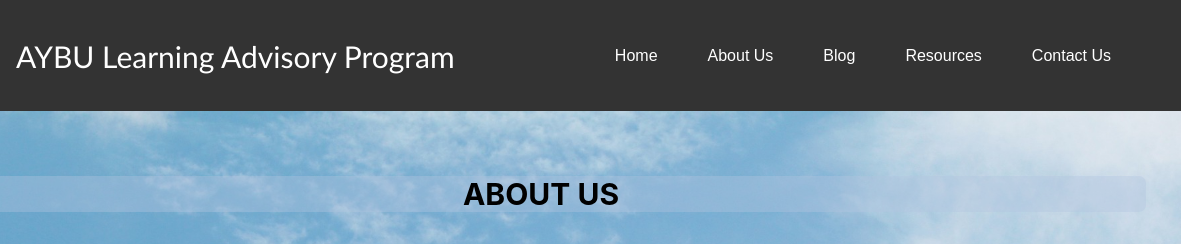
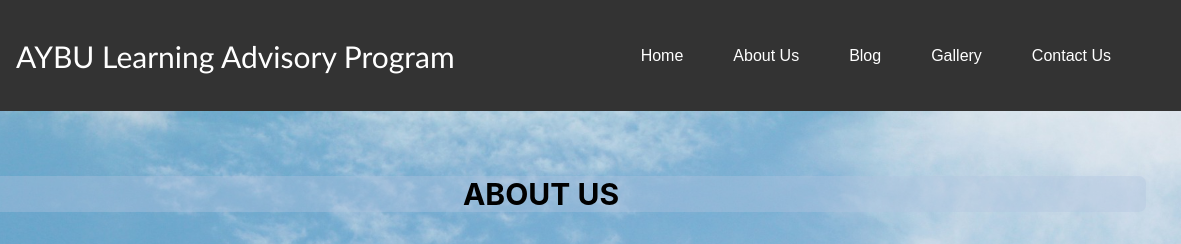
Before and after one commit to leshadya/leshadya.github.io, a plain HTML site: page project/about_us.html in a window 1280 px wide. Shown: the top 244 px of the page, 99-1280 px from the left. Drawn offline with nearby package versions, Linux system fonts and the light colour scheme.

Commit message:
Update about_us.html

```diff
--- a/project/about_us.html
+++ b/project/about_us.html
@@ -28,7 +28,7 @@
             <li><a href="./index.html">Home</a></li>
             <li><a href="./about_us.html">About Us</a></li>
             <li><a href="./blog.html">Blog</a></li>
-            <li><a href="./resources.html">Resources</a></li>
+            <li><a href="./resources.html">Gallery</a></li>
             <li><a href="./contact_us.html">Contact Us</a></li>
         </ul>
     </nav>
```
